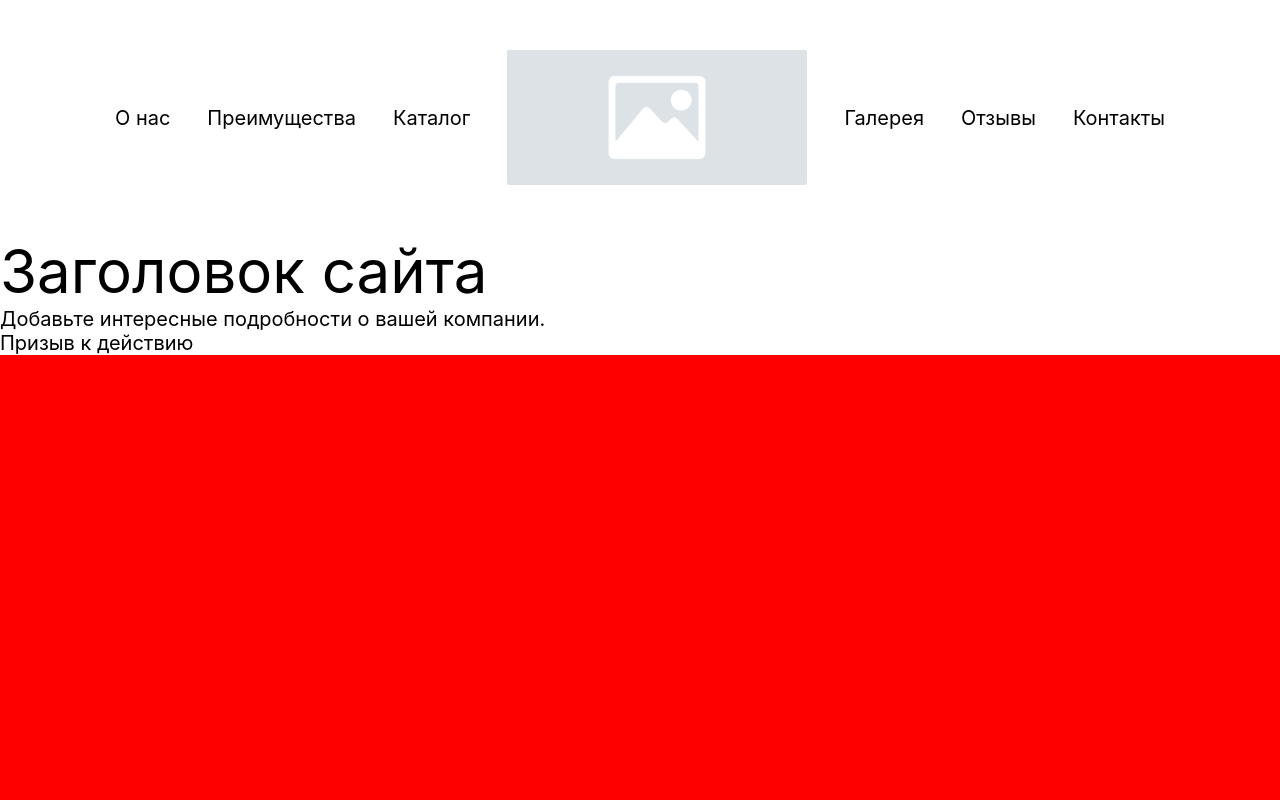
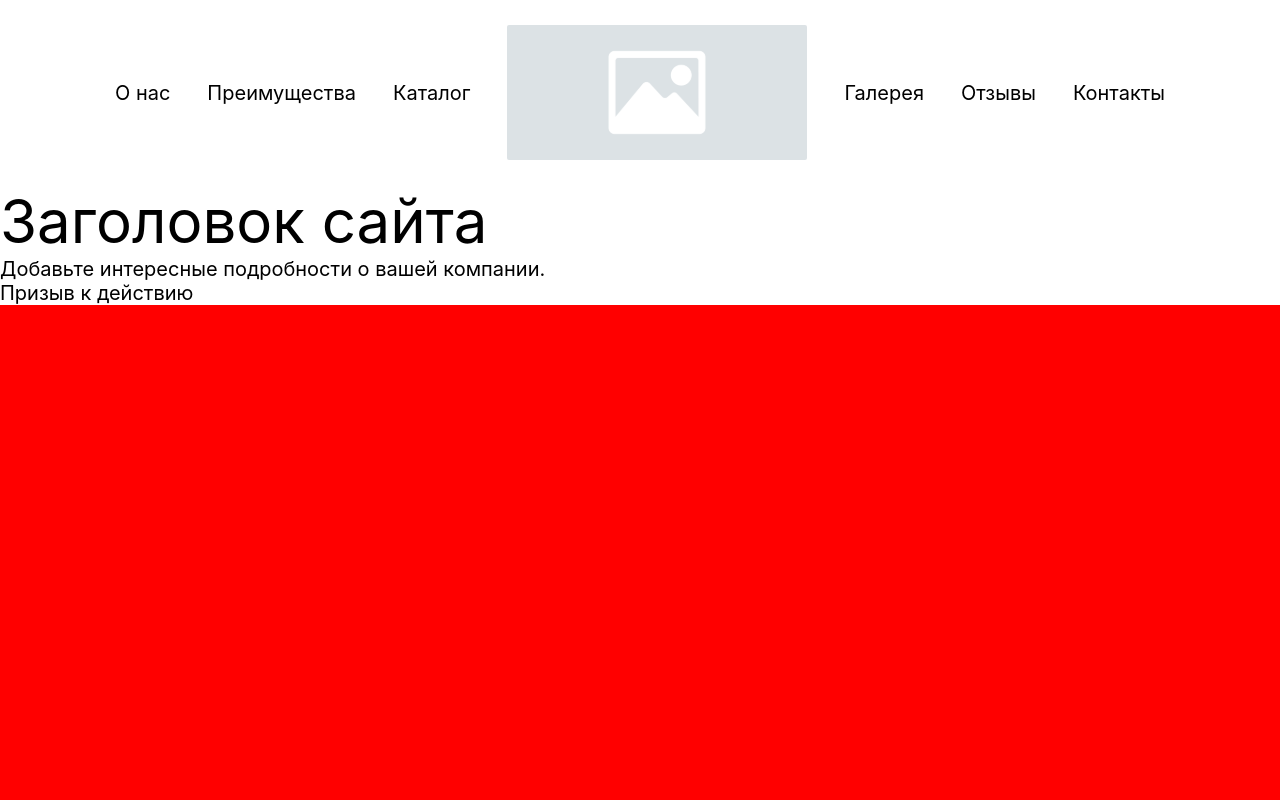
Before and after one commit to BulatGim/templates, a React (Create React App) app: page /template2 in a window 1280 px wide. Shown: the top 800 px of the page. Built offline with nearby package versions, Linux system fonts and the light colour scheme.

Commit message:
Header sryle change

```diff
--- a/src/templates/template2/organisms/sectionHeader/sectionHeader.scss
+++ b/src/templates/template2/organisms/sectionHeader/sectionHeader.scss
@@ -1,12 +1,15 @@
 .template2Header{
     position: sticky;
-    top: 50px;
+    top: 0;
+    padding: 25px 0;
+    z-index: 100;
+    background-color: white;
     &__container{
         display: flex;
         align-items: center;
         justify-content: space-between;
         width: 1050px;
-        margin: 50px auto;
+        margin: 0 auto;
     }
     &__logo{
         width: 300px;
```
